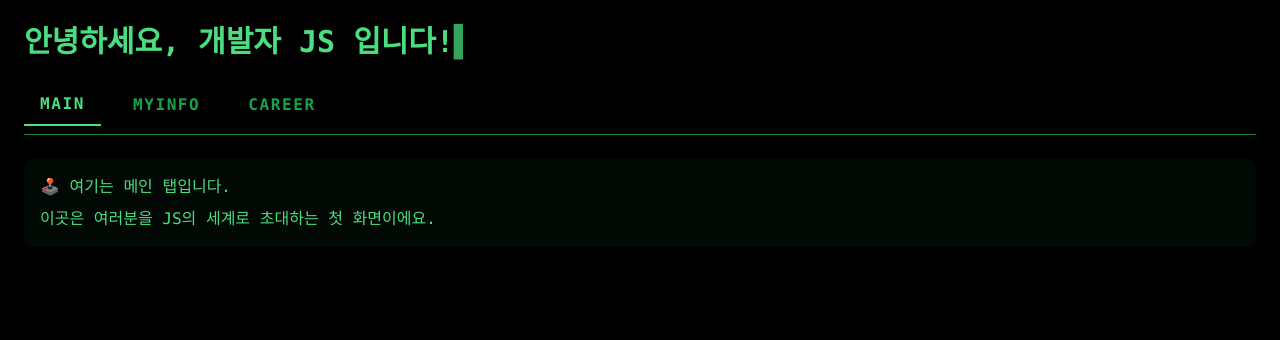
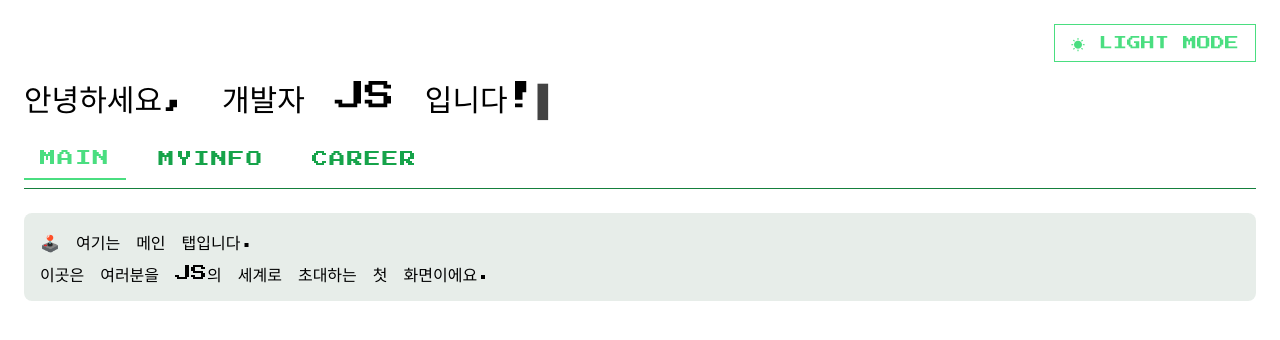
Before and after one commit to whitehairdevjs/js-fe, a Next.js app: page / in a window 1280 px wide. Shown: the top 340 px of the page. Built offline with nearby package versions, Linux system fonts and the light colour scheme.

Commit message:
도트 폰트 적용, 라이트,다크모드 추가

```diff
--- a/app/globals.css
+++ b/app/globals.css
@@ -17,5 +17,6 @@
 body {
   background: var(--background);
   color: var(--foreground);
-  font-family: Arial, Helvetica, sans-serif;
+  /* font-family: Arial, Helvetica, sans-serif; */
+  background-image: repeating-linear-gradient(45deg, #111 0, #111 1px, #000 1px, #000 20px);
 }
--- a/app/layout.tsx
+++ b/app/layout.tsx
@@ -1,32 +1,27 @@
-import type { Metadata } from "next";
-import { Geist, Geist_Mono } from "next/font/google";
 import "./globals.css";
+import { Press_Start_2P } from "next/font/google";
 
-const geistSans = Geist({
-  variable: "--font-geist-sans",
+// Google Fonts 도트 스타일 폰트 로드
+const pressStart = Press_Start_2P({
+  weight: "400",
   subsets: ["latin"],
+  display: "swap",
+  variable: "--font-press-start",
 });
 
-const geistMono = Geist_Mono({
-  variable: "--font-geist-mono",
-  subsets: ["latin"],
-});
-
-export const metadata: Metadata = {
-  title: "js-fe",
-  description: "nextjs fe",
+export const metadata = {
+  title: "JS의 도트 블로그",
+  description: "Press Start!",
 };
 
 export default function RootLayout({
   children,
-}: Readonly<{
+}: {
   children: React.ReactNode;
-}>) {
+}) {
   return (
-    <html lang="en">
-      <body
-        className={`${geistSans.variable} ${geistMono.variable} antialiased`}
-      >
+    <html lang="ko">
+      <body className={`${pressStart.variable} font-dot bg-black text-green-400 dark:bg-white dark:text-black`}>
         {children}
       </body>
     </html>
--- a/app/page.tsx
+++ b/app/page.tsx
@@ -3,12 +3,16 @@ import { useState } from "react";
 import TypingText from "@/components/TypingText";
 import TabBar from "@/components/TabBar";
 import TabContent from "@/components/TabContent";
+import DarkModeToggle from "@/components/DarkModeToggle";
 
 export default function Home() {
   const [activeTab, setActiveTab] = useState("main");
 
   return (
-    <main className="min-h-screen bg-black text-green-400 font-mono p-6">
+    <main className="min-h-screen p-6 bg-black text-green-400 dark:bg-white dark:text-black transition-colors">
+      <div className="flex justify-end mb-4">
+        <DarkModeToggle />
+      </div>
       <TypingText text="안녕하세요, 개발자 JS 입니다!" speed={100} />
       <TabBar activeTab={activeTab} onTabChange={setActiveTab} />
       <TabContent tab={activeTab} />
--- /dev/null
+++ b/components/DarkModeToggle.tsx
@@ -0,0 +1,24 @@
+"use client";
+import { useEffect, useState } from "react";
+
+export default function DarkModeToggle() {
+  const [isDark, setIsDark] = useState(true);
+
+  useEffect(() => {
+    const html = document.documentElement;
+    if (isDark) {
+      html.classList.add("dark");
+    } else {
+      html.classList.remove("dark");
+    }
+  }, [isDark]);
+
+  return (
+    <button
+      onClick={() => setIsDark(!isDark)}
+      className="font-dot text-xs md:text-sm px-4 py-2 border border-green-400 text-green-400 hover:bg-green-800 hover:text-white transition"
+    >
+      {isDark ? "☀ LIGHT MODE" : "🌙 DARK MODE"}
+    </button>
+  );
+}
--- a/components/TabBar.tsx
+++ b/components/TabBar.tsx
@@ -14,12 +14,11 @@ export default function TabBar({ activeTab, onTabChange }: TabBarProps) {
         <button
           key={tab}
           onClick={() => onTabChange(tab)}
-          className={`px-4 py-2 text-sm md:text-base font-bold uppercase tracking-widest transition
-            ${
-              activeTab === tab
-                ? "text-green-400 border-b-2 border-green-400"
-                : "text-green-600 hover:text-green-400"
-            }`}
+          className={`px-4 py-2 text-sm md:text-base font-dot uppercase tracking-widest transition
+            ${activeTab === tab
+              ? "text-green-400 border-b-2 border-green-400"
+              : "text-green-600 hover:text-green-400"}
+          `}
         >
           {tab}
         </button>
--- a/components/TypingText.tsx
+++ b/components/TypingText.tsx
@@ -21,7 +21,7 @@ export default function TypingText({ text, speed = 100 }: TypingTextProps) {
   }, [index, text, speed]);
 
   return (
-    <h1 className="text-2xl md:text-3xl font-bold mb-6 whitespace-pre-wrap">
+    <h1 className="text-2xl md:text-3xl font-dot mb-6 whitespace-pre-wrap">
       {displayed}
       <span className="animate-pulse">▌</span>
     </h1>
--- a/package.json
+++ b/package.json
@@ -9,6 +9,7 @@
     "lint": "next lint"
   },
   "dependencies": {
+    "@next/font": "^14.2.15",
     "next": "15.3.4",
     "react": "^19.0.0",
     "react-dom": "^19.0.0"
--- a/tailwind.config.js
+++ b/tailwind.config.js
@@ -1,12 +1,16 @@
 /** @type {import('tailwindcss').Config} */
 module.exports = {
+  darkMode: "class",
   content: [
-    "./app/**/*.{ts,tsx,js,jsx,mdx}",
-    "./components/**/*.{ts,tsx,js,jsx}",
-    "./lib/**/*.{ts,tsx,js,jsx}"
+    "./app/**/*.{ts,tsx}",
+    "./components/**/*.{ts,tsx}",
   ],
   theme: {
-    extend: {},
+    extend: {
+      fontFamily: {
+        dot: ['var(--font-press-start)', 'monospace'],
+      },
+    },
   },
   plugins: [],
 }
```
Also changed, not shown: 1 other file (tests, documents, lock files or other folders).
